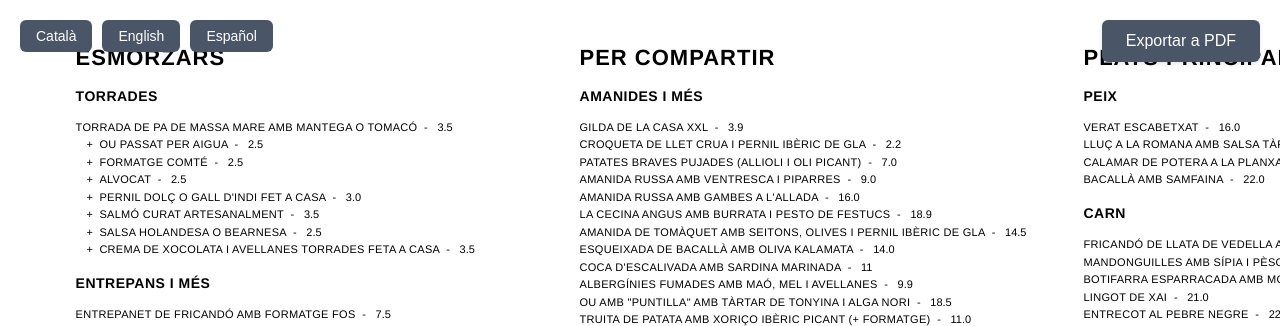
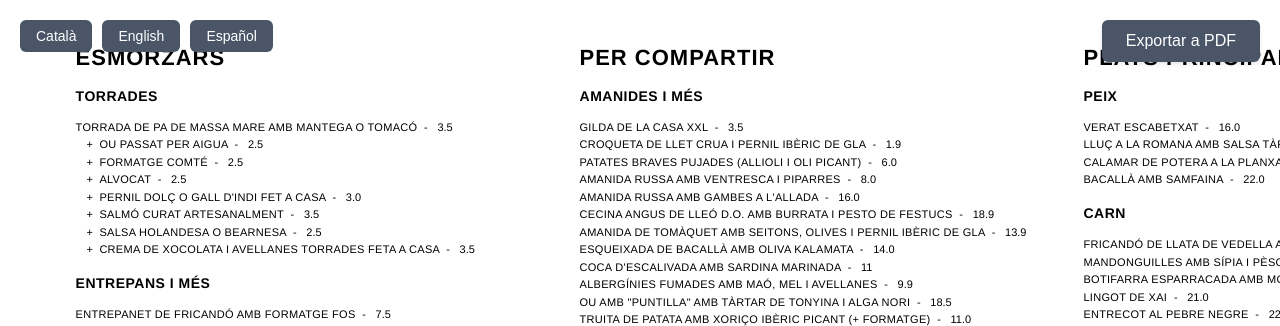
Before and after one commit to itnig-it/lentrepreneur, a Jekyll site: the page built from menu-onepager.html, in a window 1280 px wide. Shown: the top 326 px of the page. Built offline with Jekyll 4.4.1, drawn with Linux system fonts in a browser that asks for light colours.

Commit message:
Actualizar precios y nombres en sección PER_COMPARTIR
- Gilda de la casa XXL: 3.9 → 3.5
- Amanida russa amb ventresca: 9.0 → 8.0
- Cecina Angus: actualizado nombre a 'Cecina Angus de Lleó D.O.'
- Amanida de tomàquet: 14.5 → 13.9
- Patates braves: 7.0 → 6.0
- Croqueta: 2.2 → 1.9

```diff
--- a/_data/menu.yml
+++ b/_data/menu.yml
@@ -443,7 +443,7 @@ menu:
           ca: "Gilda de la casa XXL"
           en: "House Gilda XXL"
           es: "Gilda de la casa XXL"
-        price: 3.9
+        price: 3.5
         description:
           ca: "Versió XXL de l'aperitiu clàssic basc amb anxova, oliva i piparra, combinació perfecta d'acidesa i sabor intens."
           en: "XXL version of the classic Basque appetizer with anchovy, olive, and piparra, a perfect combination of acidity and intense flavor."
@@ -453,7 +453,7 @@ menu:
           ca: "Croqueta de llet crua i pernil ibèric de gla"
           en: "Croquette of raw milk and acorn-fed Iberian ham"
           es: "Croqueta de leche cruda y jamón ibérico de bellota"
-        price: 2.2
+        price: 1.9
         description:
           ca: "Croqueta artesana amb beixamel cremosa de llet crua i pernil ibèric de gla, cruixent per fora i melosa per dins."
           en: "Handmade croquette with creamy raw milk béchamel and acorn-fed Iberian ham, crispy outside and soft inside."
@@ -463,7 +463,7 @@ menu:
           ca: "Patates braves pujades (allioli i oli picant)"
           en: "Loaded patatas bravas (allioli and spicy oil)"
           es: "Patatas bravas especiales (allioli y aceite picante)"
-        price: 7.0
+        price: 6.0
         description:
           ca: "Patates braves cruixents amb allioli suau i oli picant casolà, per un equilibri perfecte entre cremositat i potència."
           en: "Crispy patatas bravas with smooth allioli and homemade spicy oil, offering a perfect balance between creaminess and intensity."
@@ -473,7 +473,7 @@ menu:
           ca: "Amanida russa amb ventresca i piparres"
           en: "Russian salad with tuna belly and piparras"
           es: "Ensaladilla rusa con ventresca y piparras"
-        price: 9.0
+        price: 8.0
         description:
           ca: "Amanida russa cremosa, acompanyada de ventresca de tonyina i piparres, aportant un contrast entre la suavitat i l'acidesa."
           en: "Creamy Russian salad with tuna belly and piparras, offering a contrast between smoothness and acidity."
@@ -491,9 +491,9 @@ menu:
 
 
       - name:
-          ca: "La Cecina Angus amb Burrata i pesto de festucs"
-          en: "Angus cured beef with burrata and pistachio pesto"
-          es: "Cecina de Angus con burrata y pesto de pistachos"
+          ca: "Cecina Angus de Lleó D.O. amb Burrata i pesto de festucs"
+          en: "Leon D.O. Angus cured beef with burrata and pistachio pesto"
+          es: "Cecina Angus de León D.O. con burrata y pesto de pistachos"
         price: 18.9
         description:
           ca: "Cecina de Wagyu de Lleó, combinada amb burrata fresca i pesto de festucs per a una fusió entre intensitat i cremositat."
@@ -504,7 +504,7 @@ menu:
           ca: "Amanida de tomàquet amb seitons, olives i pernil ibèric de gla"
           en: "Tomato salad with anchovies, olives, and Iberian ham"
           es: "Ensalada de tomate con boquerones, olivas y jamón ibérico"
-        price: 14.5
+        price: 13.9
         description:
           ca: "Tomàquet madur amb seitons i olives, acabat amb un toc de pernil ibèric de gla que aporta complexitat al plat."
           en: "Ripe tomato with anchovies and olives, finished with a touch of acorn-fed Iberian ham that adds complexity."
```
